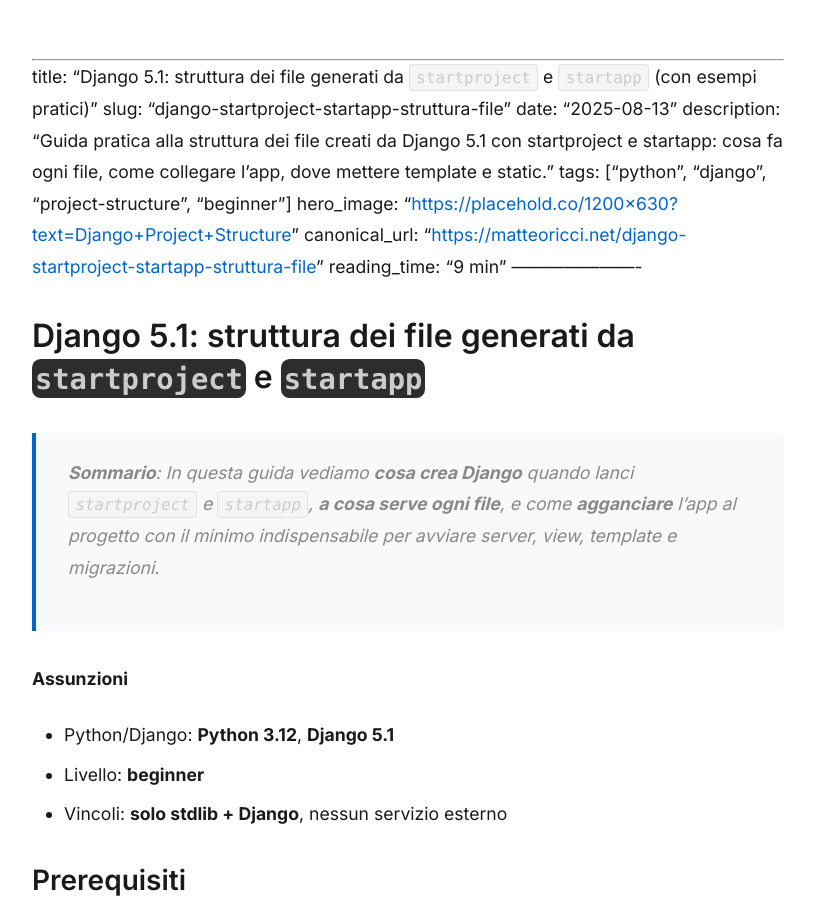
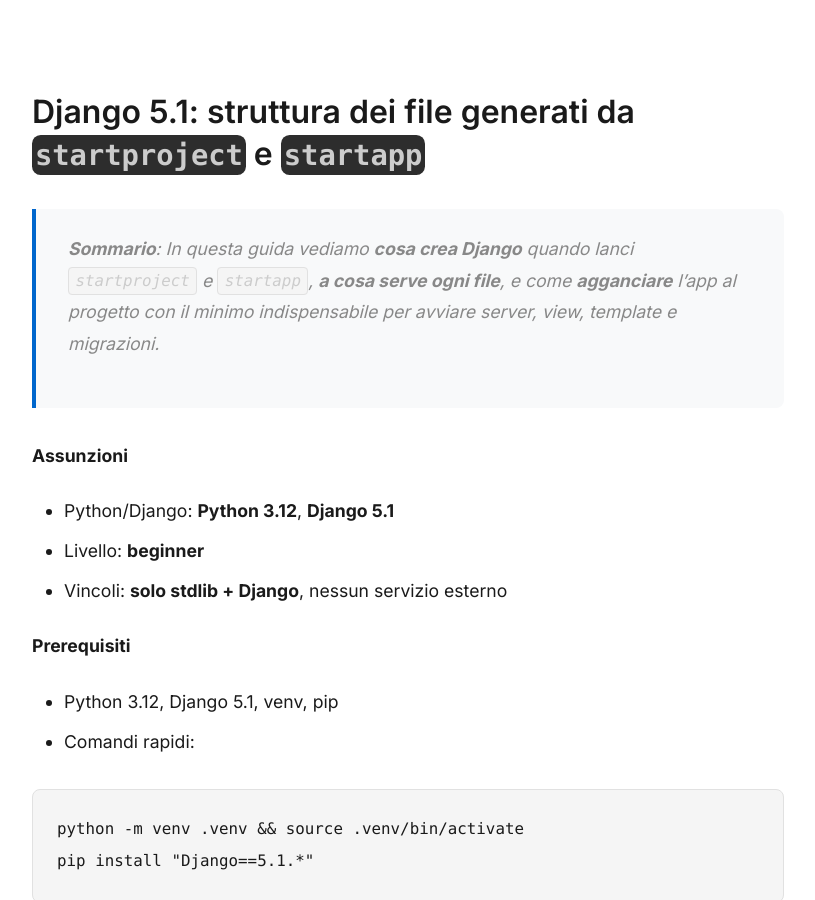
Before and after one commit to PyZenMatt/matteoricci.net, a Jekyll site: the page built from _posts/2025-08-17-django-51-struttura-dei-file-generati-da-startproj.md, in a window 1280 px wide and 900 px high. Shown: the whole window, without its empty margins (232-1047 px from the left). Built offline with Jekyll 4.4.1, drawn with Linux system fonts in a browser that asks for light colours.

Commit message:
Update 2025-08-17-django-51-struttura-dei-file-generati-da-startproj.md

```diff
--- a/_posts/2025-08-17-django-51-struttura-dei-file-generati-da-startproj.md
+++ b/_posts/2025-08-17-django-51-struttura-dei-file-generati-da-startproj.md
@@ -1,36 +1,25 @@
 ---
-title: 'Django 5.1: struttura dei file generati da `startproject` e `startapp` (con
-  esempi pratici)'
+title: 'Django 5.1: struttura dei file generati da startproject e startapp (conesempi pratici)'
 date: '2025-08-17T09:59:42+00:00'
 slug: django-51-struttura-dei-file-generati-da-startproject-e-startapp-con-esempi-pratici
-description: ''
-tags: ''
+description: "Guida pratica alla struttura dei file creati da Django 5.1 con startproject e startapp: cosa fa ogni file, come collegare l’app, dove mettere template e static."
+tags:
+- python
+- django
+- project-structure
+- beginner
 categories:
 - django
-image: https://res.cloudinary.com/dkoc4knvv/image/upload/v1/
-canonical: https://matteoricci.net.git/2025/08/17/django-51-struttura-dei-file-generati-da-startproj.html
-meta_title: 'Django 5.1: struttura dei file generati da `startproject` e `startapp…'
-meta_description: 'Django 5.1: struttura dei file generati da startproject e startapp
-  con esempi pratici'
+canonical: https://matteoricci.net/blog/it/2025/08/17/django-51-struttura-dei-file-generati-da-startproj.html
+meta_title: 'Django 5.1: struttura dei file generati da startproject e startapp…
+meta_description: 'Django 5.1: struttura dei file generati da startproject e startapp con esempi pratici'
 meta_keywords: django
-og_title: 'Django 5.1: struttura dei file generati da `startproject` e `startapp…'
-og_description: 'Django 5.1: struttura dei file generati da startproject e startapp
-  con esempi pratici'
+og_title: 'Django 5.1: struttura dei file generati da startproject e startapp'
+og_description: 'Django 5.1: struttura dei file generati da startproject e startappcon esempi pratici'
 og_image: ''
 noindex: false
+reading\_time: "9 min"
 ---
-
----
-
-title: "Django 5.1: struttura dei file generati da `startproject` e `startapp` (con esempi pratici)"
-slug: "django-startproject-startapp-struttura-file"
-date: "2025-08-13"
-description: "Guida pratica alla struttura dei file creati da Django 5.1 con startproject e startapp: cosa fa ogni file, come collegare l’app, dove mettere template e static."
-tags: \["python", "django", "project-structure", "beginner"]
-hero\_image: "[https://placehold.co/1200x630?text=Django+Project+Structure](https://placehold.co/1200x630?text=Django+Project+Structure)"
-canonical\_url: "[https://matteoricci.net/django-startproject-startapp-struttura-file](https://matteoricci.net/django-startproject-startapp-struttura-file)"
-reading\_time: "9 min"
-----------------------
 
 # Django 5.1: struttura dei file generati da `startproject` e `startapp`
 
@@ -42,7 +31,7 @@
 * Livello: **beginner**
 * Vincoli: **solo stdlib + Django**, nessun servizio esterno
 
-## Prerequisiti
+**Prerequisiti**
 
 * Python 3.12, Django 5.1, venv, pip
 * Comandi rapidi:
@@ -357,4 +346,5 @@
 Hai visto **cosa genera Django** e come **collegare tra loro** progetto, app, URL, template e (facoltativamente) un modello con admin.
 **Prossimi passi**: crea una seconda app (es. `accounts`), sposta i test in `tests/`, e valuta **settings modulari** per sviluppo/produzione.
 
+
 **CTA**: crea il tuo mini‐progetto con `blog` seguendo la guida, poi **aggiungi un modello** e una pagina lista dei post. Quando funziona, condividi i test e confrontali con questa guida.
```
